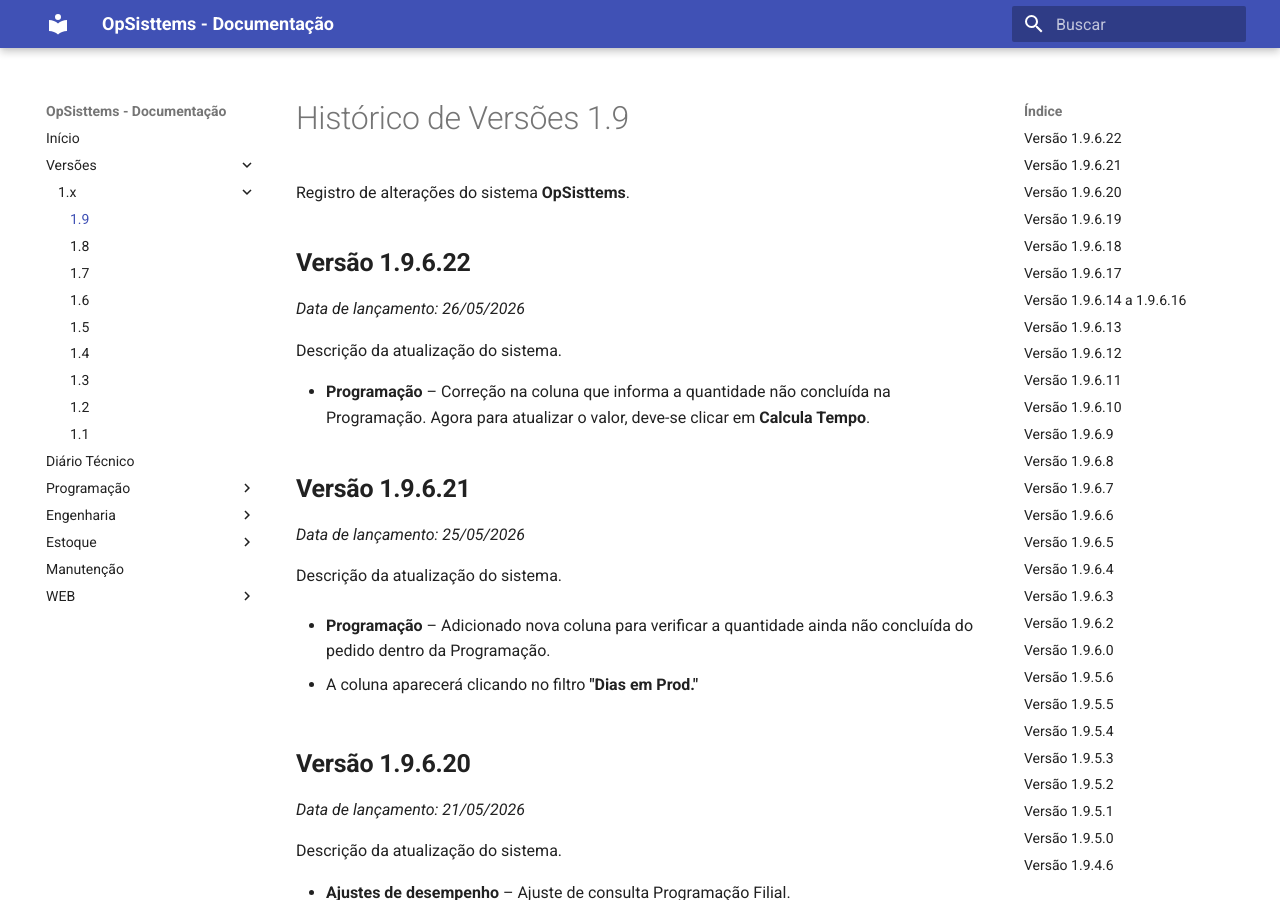
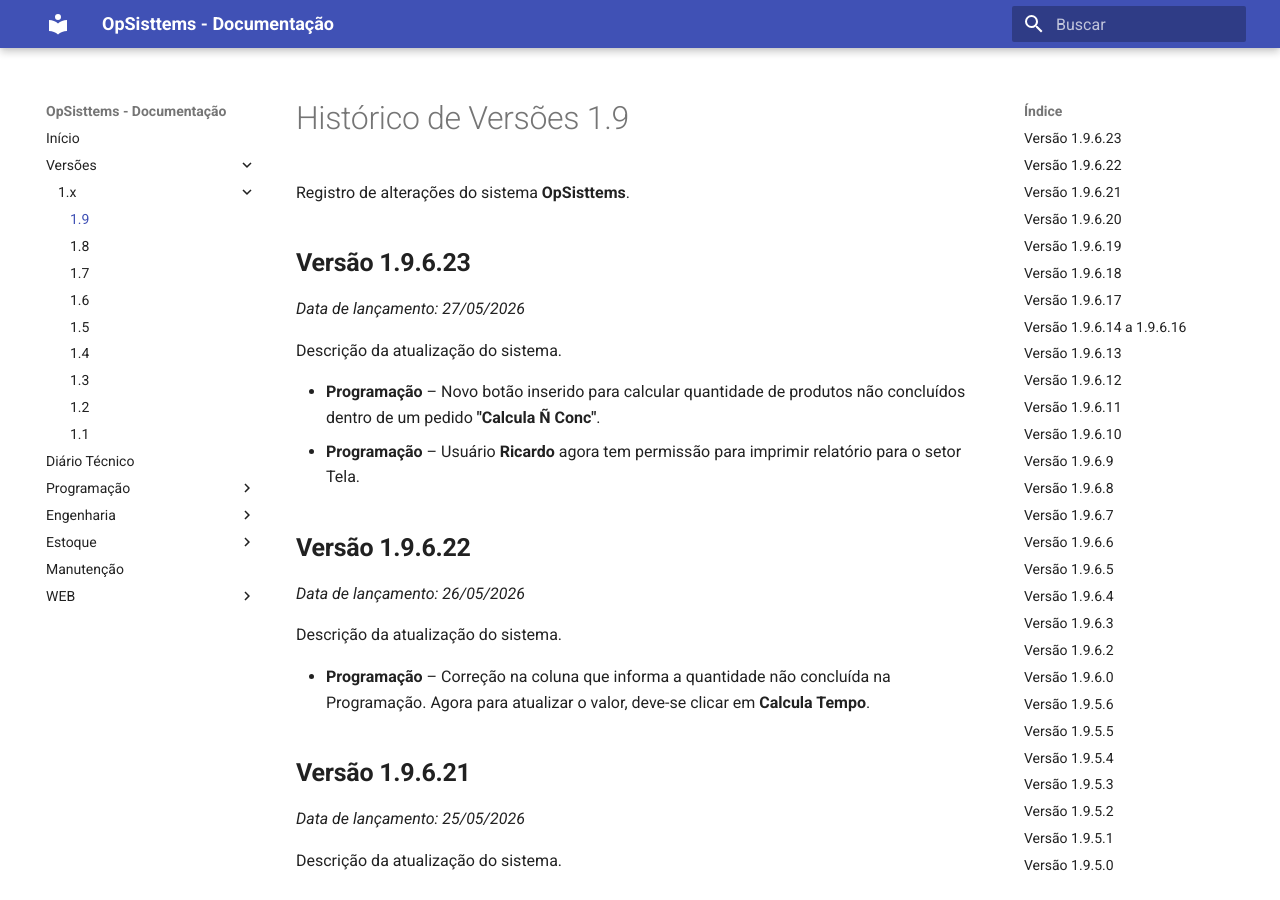
Before and after one commit to MarvinMachry/opsisttems-docs, an MkDocs documentation site: the page built from docs/versoes/1/1_9.md, in a window 1280 px wide and 900 px high. Built offline with MkDocs 1.6.1 and Material for MkDocs 9.7.7, drawn with Linux system fonts in a browser that asks for light colours.

Commit message:
Att 1.9.6.23

```diff
--- a/docs/versoes/1/1_9.md
+++ b/docs/versoes/1/1_9.md
@@ -1,6 +1,16 @@
 # Histórico de Versões 1.9
 
 Registro de alterações do sistema **OpSisttems**.
+
+## **Versão 1.9.6.23**
+
+*Data de lançamento: 27/05/2026*
+
+Descrição da atualização do sistema.
+
+- **Programação** – Novo botão inserido para calcular quantidade de produtos não concluídos dentro de um pedido **"Calcula Ñ Conc"**.
+- **Programação** – Usuário **Ricardo** agora tem permissão para imprimir relatório para o setor Tela.
+
 
 ## **Versão 1.9.6.22**
 
```
